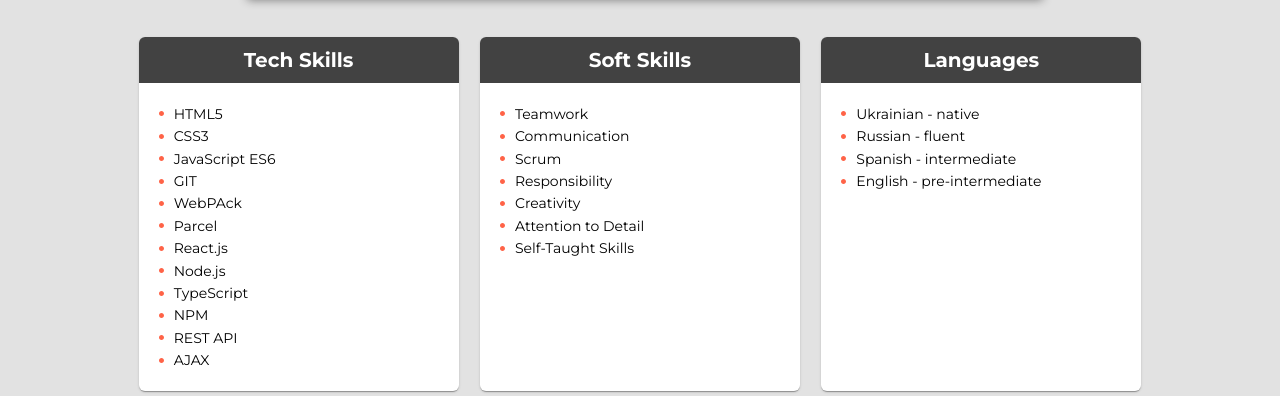
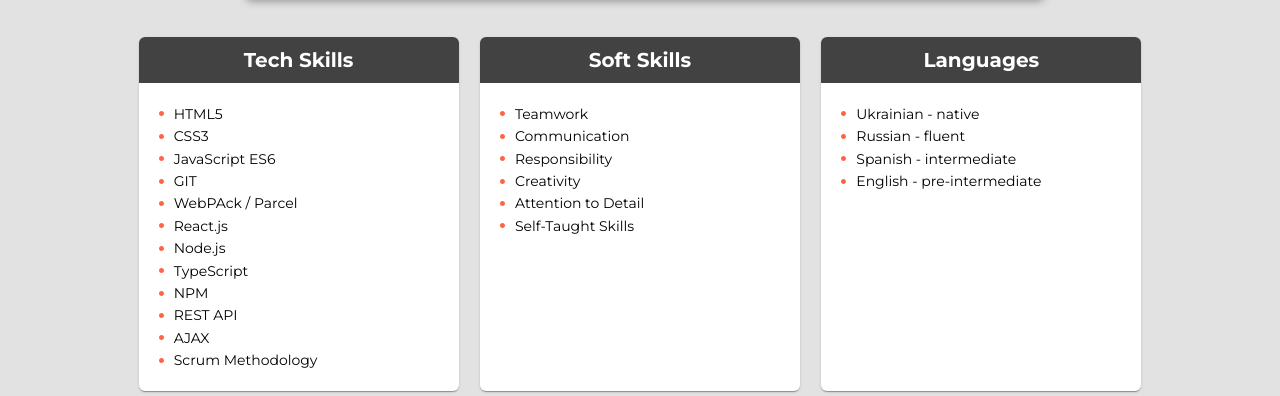
Before and after one commit to AlexDvor/cv, a website built with Parcel: page src/index.html in a window 1280 px wide. Shown: the part 556-952 px from the top of the page. Built offline with nearby package versions, Linux system fonts and the light colour scheme.

Commit message:
added skill

```diff
--- a/src/partials/skills.html
+++ b/src/partials/skills.html
@@ -29,17 +29,12 @@
           </svg>
           GIT
         </li>
+
         <li class="type-skill__item">
           <svg class="type-skill__icon" width="5px" height="5px">
             <use href="./images/symbol-defs.svg#icon-point"></use>
           </svg>
-          WebPAck
-        </li>
-        <li class="type-skill__item">
-          <svg class="type-skill__icon" width="5px" height="5px">
-            <use href="./images/symbol-defs.svg#icon-point"></use>
-          </svg>
-          Parcel
+          WebPAck / Parcel
         </li>
         <li class="type-skill__item">
           <svg class="type-skill__icon" width="5px" height="5px">
@@ -78,6 +73,12 @@
           </svg>
           AJAX
         </li>
+        <li class="type-skill__item">
+          <svg class="type-skill__icon" width="5px" height="5px">
+            <use href="./images/symbol-defs.svg#icon-point"></use>
+          </svg>
+          Scrum Methodology
+        </li>
       </ul>
     </div>
 
@@ -99,12 +100,7 @@
           </svg>
           Communication
         </li>
-        <li class="type-skill__item">
-          <svg class="type-skill__icon" width="5px" height="5px">
-            <use href="./images/symbol-defs.svg#icon-point"></use>
-          </svg>
-          Scrum
-        </li>
+
         <li class="type-skill__item">
           <svg class="type-skill__icon" width="5px" height="5px">
             <use href="./images/symbol-defs.svg#icon-point"></use>
```
